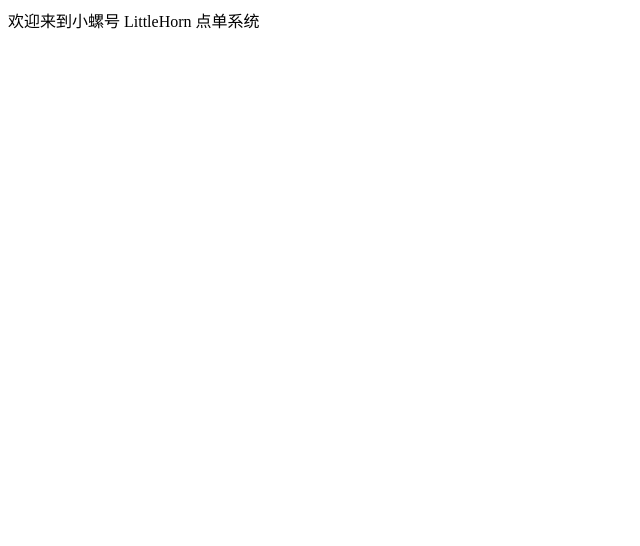
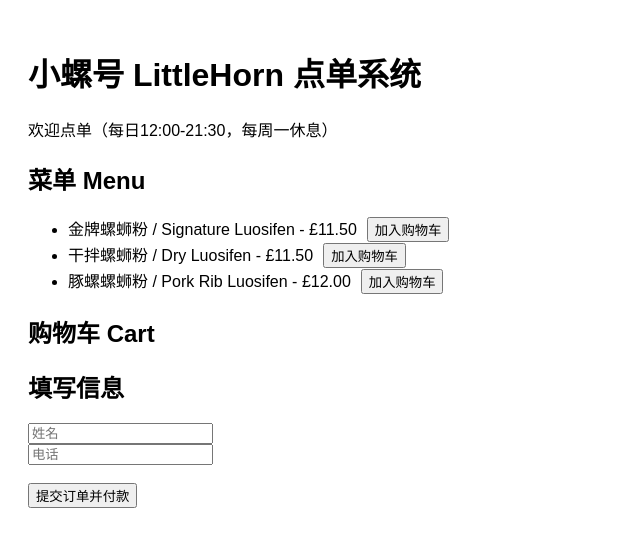
Before and after one commit to bigorangeccyy-dotcom/littlehorn-order, a Next.js app: page / in a window 1280 px wide. Shown: the top 546 px of the page, without its empty margins (0-640 px from the left). Built offline with nearby package versions, Linux system fonts and the light colour scheme.

Commit message:
Add files via upload

```diff
--- a/package.json
+++ b/package.json
@@ -8,7 +8,7 @@
   },
   "dependencies": {
     "next": "13.5.11",
-    "react": "^18.2.0",
-    "react-dom": "^18.2.0"
+    "react": "18.2.0",
+    "react-dom": "18.2.0"
   }
 }
--- a/pages/index.js
+++ b/pages/index.js
@@ -1,3 +1,56 @@
+
+import { useState } from 'react';
+
 export default function Home() {
-  return <div>欢迎来到小螺号 LittleHorn 点单系统</div>;
+  const [order, setOrder] = useState([]);
+  const [name, setName] = useState('');
+  const [phone, setPhone] = useState('');
+
+  const menu = [
+    { id: 1, name: "金牌螺蛳粉", en: "Signature Luosifen", price: 11.5 },
+    { id: 2, name: "干拌螺蛳粉", en: "Dry Luosifen", price: 11.5 },
+    { id: 3, name: "豚螺螺蛳粉", en: "Pork Rib Luosifen", price: 12.0 }
+  ];
+
+  const handleAdd = (item) => {
+    setOrder([...order, item]);
+  };
+
+  const handleCheckout = () => {
+    if (!name || !phone) {
+      alert("请输入姓名和电话");
+      return;
+    }
+    alert("订单提交成功，预计30分钟出餐");
+    // This is where Stripe or order API would be called
+  };
+
+  return (
+    <div style={{ fontFamily: "Arial", padding: "20px" }}>
+      <h1>小螺号 LittleHorn 点单系统</h1>
+      <p>欢迎点单（每日12:00-21:30，每周一休息）</p>
+
+      <h2>菜单 Menu</h2>
+      <ul>
+        {menu.map(item => (
+          <li key={item.id}>
+            {item.name} / {item.en} - £{item.price.toFixed(2)}
+            <button onClick={() => handleAdd(item)} style={{ marginLeft: 10 }}>加入购物车</button>
+          </li>
+        ))}
+      </ul>
+
+      <h2>购物车 Cart</h2>
+      <ul>
+        {order.map((item, i) => (
+          <li key={i}>{item.name} - £{item.price.toFixed(2)}</li>
+        ))}
+      </ul>
+
+      <h2>填写信息</h2>
+      <input placeholder="姓名" value={name} onChange={e => setName(e.target.value)} /><br />
+      <input placeholder="电话" value={phone} onChange={e => setPhone(e.target.value)} /><br /><br />
+      <button onClick={handleCheckout}>提交订单并付款</button>
+    </div>
+  );
 }
```
Also changed, not shown: vercel.json.
